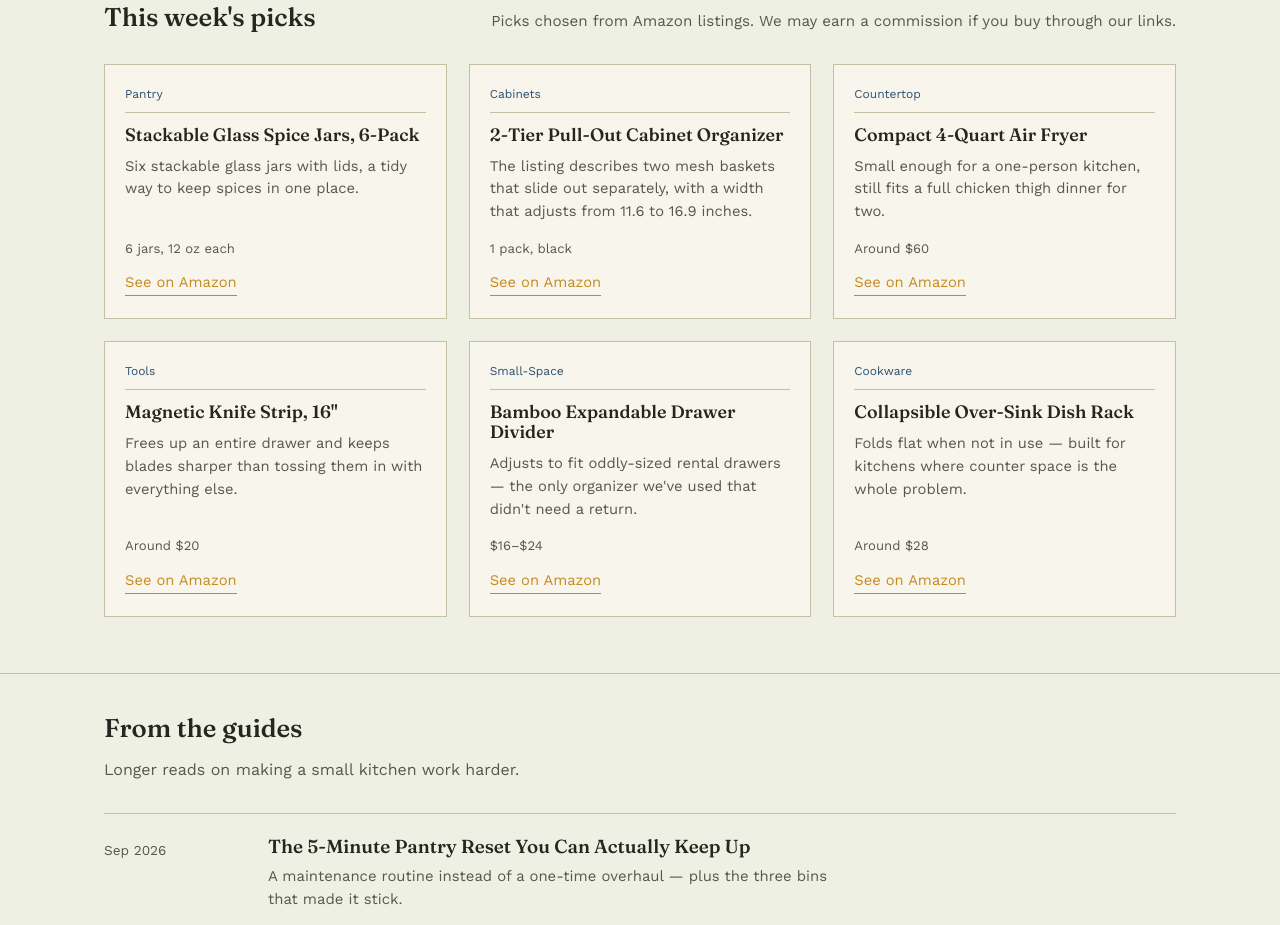
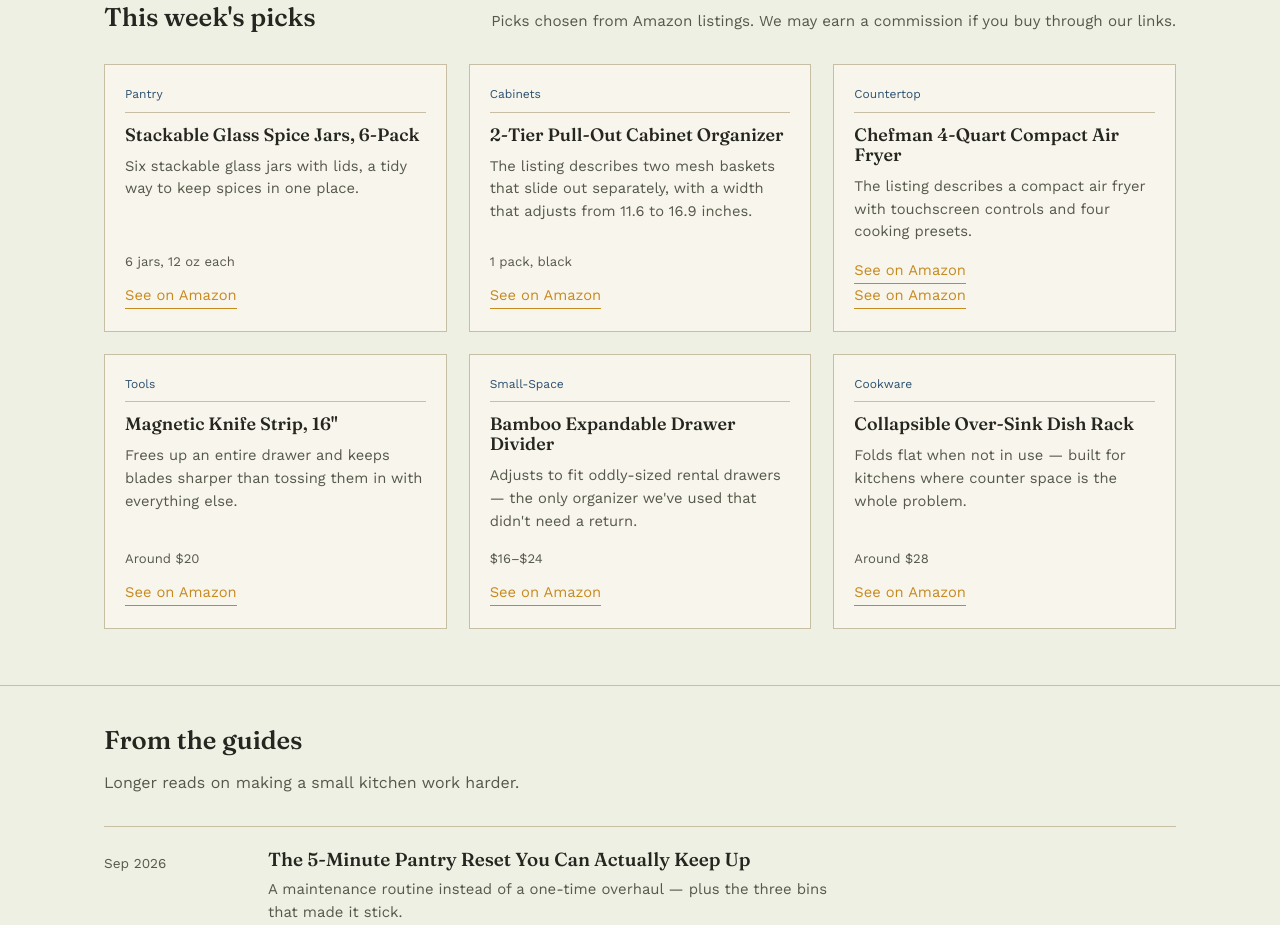
Before and after one commit to Danito423/tidy-shelf-site, a plain HTML site: page index.html in a window 1280 px wide. Shown: the part 898-1823 px from the top of the page. Drawn offline with nearby package versions, Linux system fonts and the light colour scheme.

Commit message:
Change air fryer description and link
Updated product details for the air fryer.

```diff
--- a/index.html
+++ b/index.html
@@ -126,9 +126,9 @@
 
       <div class="pick-card">
         <span class="tag">Countertop</span>
-        <h3>Compact 4-Quart Air Fryer</h3>
-        <p class="why">Small enough for a one-person kitchen, still fits a full chicken thigh dinner for two.</p>
-        <span class="price-note">Around $60</span>
+        <h3>Chefman 4-Quart Compact Air Fryer</h3>
+        <p class="why">The listing describes a compact air fryer with touchscreen controls and four cooking presets.</p>
+        <a href="https://link.amazon/B0c1fUGqE" class="see-link" target="_blank" rel="noopener sponsored">See on Amazon</a>
         <a href="#" class="see-link">See on Amazon</a>
       </div>
 
```
